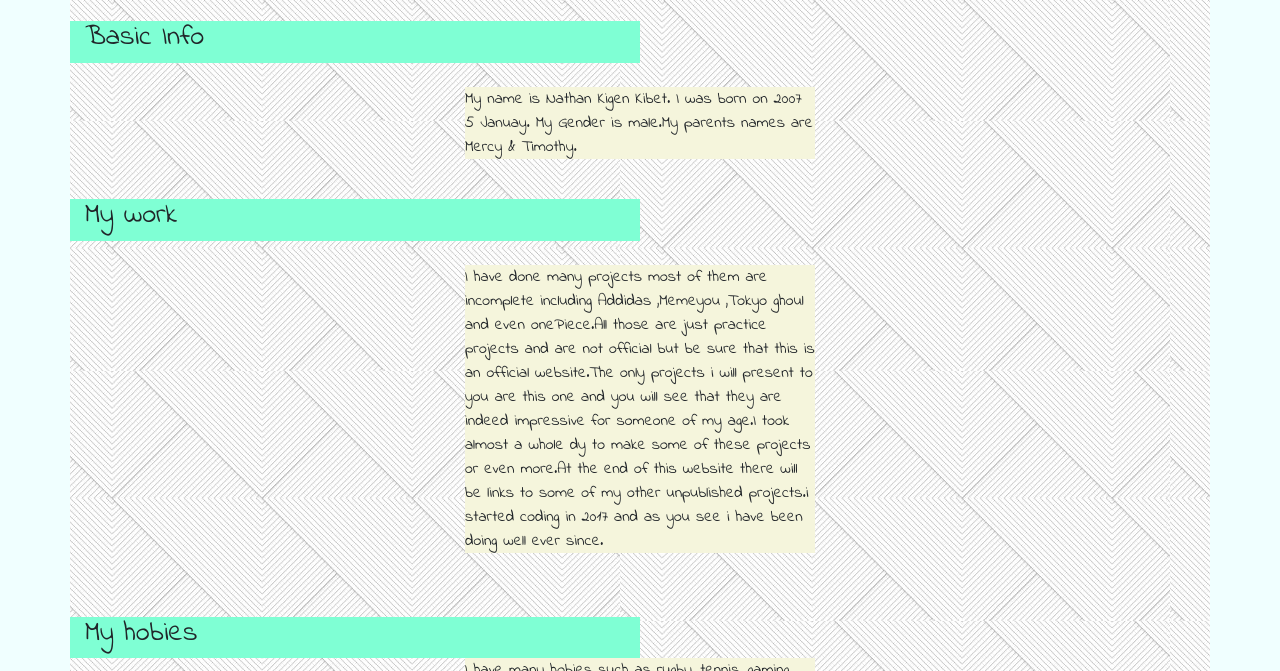
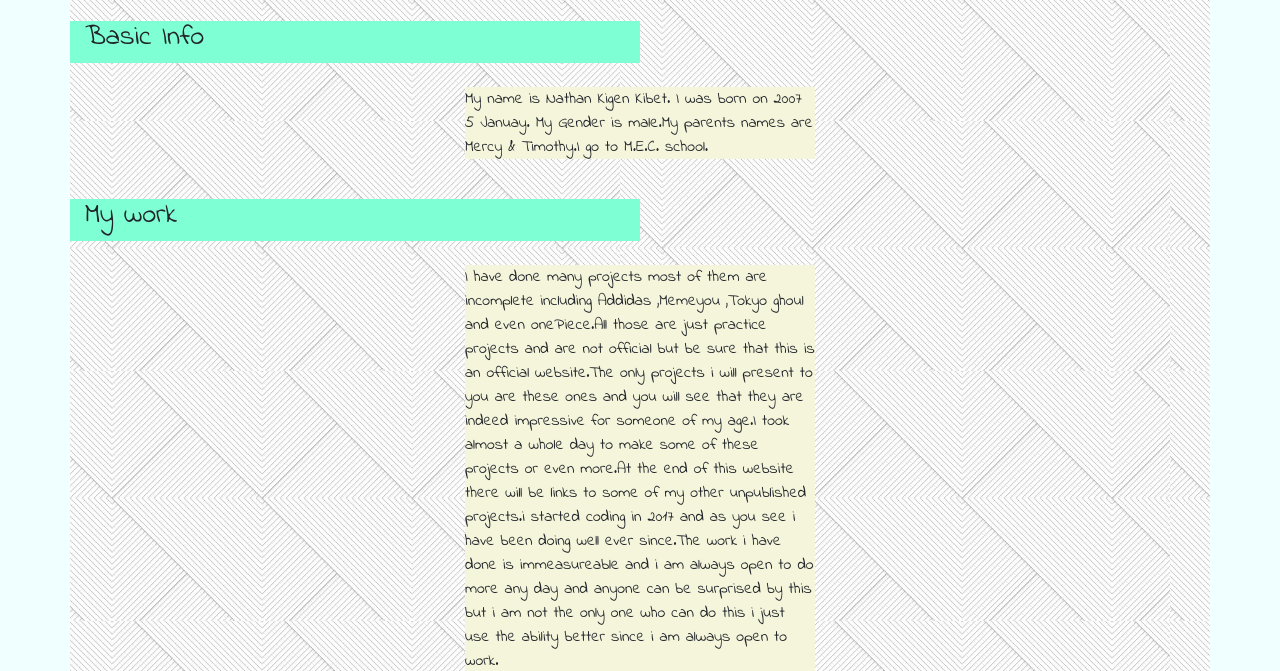
Before and after one commit to kibetnathan/personalWeb, a plain HTML site: page index.html in a window 1280 px wide. Shown: the part 129-800 px from the top of the page. Drawn offline with nearby package versions, Linux system fonts and the light colour scheme; files whose address does not match are found by name.

Commit message:
i felt bored so i edited the code just a little,might go unnoticed like some updates but combined might make a difference

```diff
--- a/index.html
+++ b/index.html
@@ -40,7 +40,7 @@
 		<br>
 		  <div class="row">
 			   <div class="col-md-4"></div>
-			   <div class="col-md-4"><div class="par1"><p>My name is Nathan Kigen Kibet. I was born on 2007 5 Januay. My Gender is male.My parents names are Mercy & Timothy.</p></div></div>
+			   <div class="col-md-4"><div class="par1"><p>My name is Nathan Kigen Kibet. I was born on 2007 5 Januay. My Gender is male.My parents names are Mercy & Timothy.I  go to M.E.C. school. </p></div></div>
 			   <div class="col-md-4"></div>
 		</div>
 		<br>
@@ -55,7 +55,7 @@
 		<div class="col-md-4"></div>
 		<div class="col-md-4">
 			<div class="par2">
-			<p>I have done many projects most of them are incomplete including Addidas ,Memeyou ,Tokyo ghoul and even onePiece.All those are just practice projects and are not official but be sure that this is an official website.The only projects i will present to you are this one and you will see that they are indeed impressive for someone of my age.I took almost a whole dy to make some of these projects or even more.At the end of this website there will be links to some of my other unpublished projects.i started coding in 2017 and as you see i have been doing well ever since.</p>
+			<p>I have done many projects most of them are incomplete including Addidas ,Memeyou ,Tokyo ghoul and even onePiece.All those are just practice projects and are not official but be sure that this is an official website.The only projects i will present to you are these ones and you will see that they are indeed impressive for someone of my age.I took almost a whole day to make some of these projects or even more.At the end of this website there will be links to some of my other unpublished projects.i started coding in 2017 and as you see i have been doing well ever since.The work i have done is immeasureable and i am always open to do more any day and anyone can be surprised by this but i am not the only one who can do this i just use the ability better since i am always open to work.</p>
 			</div>
 			</div>
 		<div class="col-md-4"></div>
```
